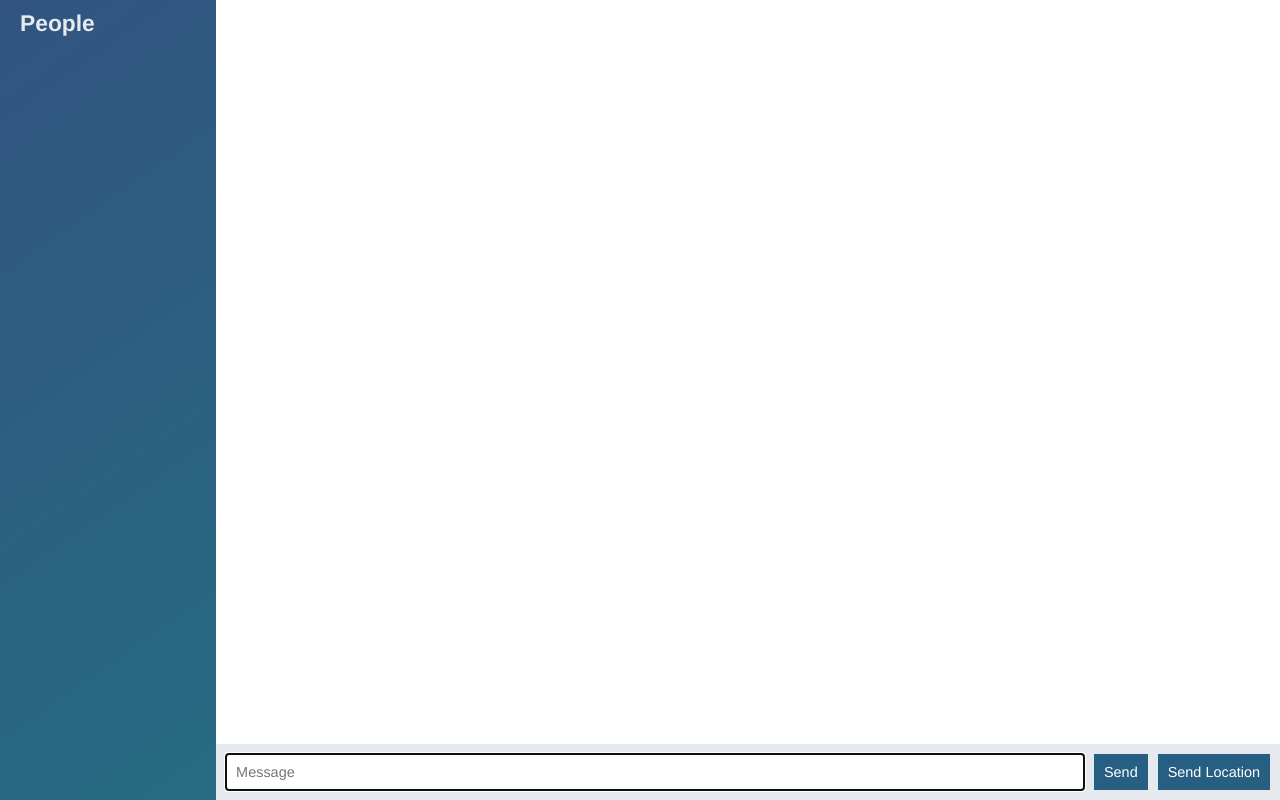
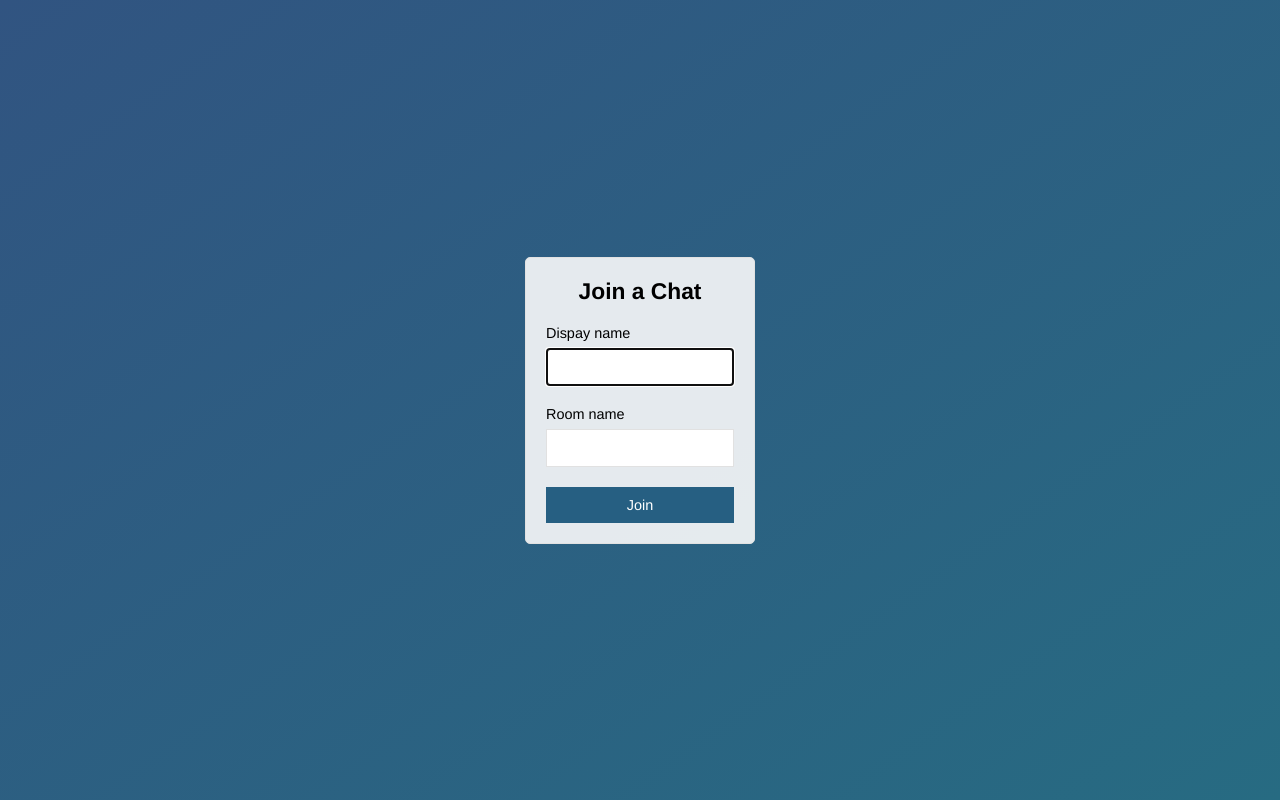
Before and after one commit to katmel98/node-course-2-chat-app, a website: page public/index.html in a window 1280 px wide. Drawn offline with nearby package versions, Linux system fonts and the light colour scheme; no server answers.

Commit message:
Add join page that submits to chat.html

```diff
--- a/public/index.html
+++ b/public/index.html
@@ -3,57 +3,30 @@
 
 <head>
     <meta charset="utf-8">
-    <link rel="stylesheet" href="/css/styles.css"
+    <title>Join | Chat App </title>
+    <meta name="viwport" content="width=device-width, initial-scale=1, user-scalable=no">
+    <link rel="stylesheet" href="/css/styles.css">
 </head>
 
-<body class="chat">
-
-    <div class="chat__sidebar">
-        <h3>People</h3>
-        <div id="users"></div>
+<body class="centered-form">
+    <div class="centered-form__form">
+        <form action="/chat.html">
+        <div class="form-field">
+            <h3>Join a Chat</h3>
+        </div>
+        <div class="form-field">
+            <label>Dispay name</label>
+            <input type="text" name="name" autofocus/>
+        </div>
+        <div class="form-field">
+            <label>Room name</label>
+            <input type="text" name="room" />
+        </div>
+        <div class="form-field">
+            <button>Join</button>
+        </div>
+        </form>
     </div>
-
-    <div class="chat__main">
-        <ol id="messages" class="chat__messages"></ol>
-
-        <div class="chat__footer">
-            <form id="message-form">
-                <input name="message" type="text" placeholder="Message" autofocus autocomplete="off"/>
-                <button>Send</button>
-            </form>
-            <button id="send-location">Send Location</button>
-        </div>
-    </div>
-
-    <script id="message-template" type="text/template">
-        <li class="message">
-            <div class="message__title">
-                <h4>{{ from }}</h4>
-                <span>{{ createdAt }}</span>
-            </div>
-            <div class="message__body">
-                <p>{{ text }}</p>
-            </div>
-        </li>
-    </script>
-
-    <script id="location-message-template" type="text/template">
-        <li class="message">
-            <div class="message__title">
-                <h4>{{ from }}</h4>
-                <span>{{ createdAt }}</span>
-            </div>
-            <div class="message__body">
-                <a href="{{url}}" target="_blank"> My Current Location </a>
-            </div>
-        </li>
-    </script>
-
-    <script src="/socket.io/socket.io.js"></script>
-    <script src="/js/libs/jquery-3.3.1.min.js"></script>
-    <script src="/js/libs/moment.js"></script>
-    <script src="/js/libs/mustache.js"></script>
-    <script src="/js/index.js"></script>
 </body>
 
 </html>
```
Also changed, not shown: public/chat.html (added, +61 -0 lines), public/js/chat.js (renamed from public/js/index.js).
